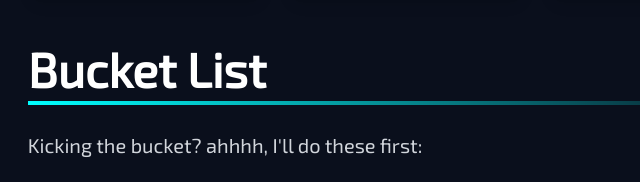
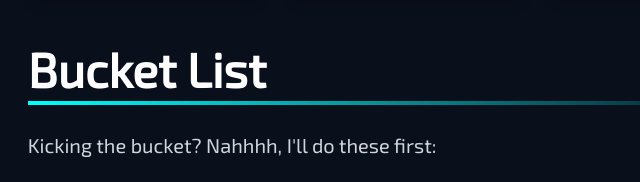
Before and after one commit to ArjoshCruz/arjoshtech, a plain HTML site: page index.html in a window 1280 px wide. Shown: the part 2346-2528 px from the top of the page, 471-1111 px from the left. Drawn offline with nearby package versions, Linux system fonts and the light colour scheme; animation ran at ten frames a second.

```diff
--- a/index.html
+++ b/index.html
@@ -416,7 +416,7 @@
             </div>
 
             <p class="mb-6 text-gray-300 text-xl leading-relaxed">
-              Kicking the bucket? ahhhh, I'll do these first:
+              Kicking the bucket? Nahhhh, I'll do these first:
             </p>
             <ul class="ms-5 list-disc list-inside space-y-3 text-gray-300 text-lg">
               <li>Travel to Japan during cherry blossom season</li>
```
